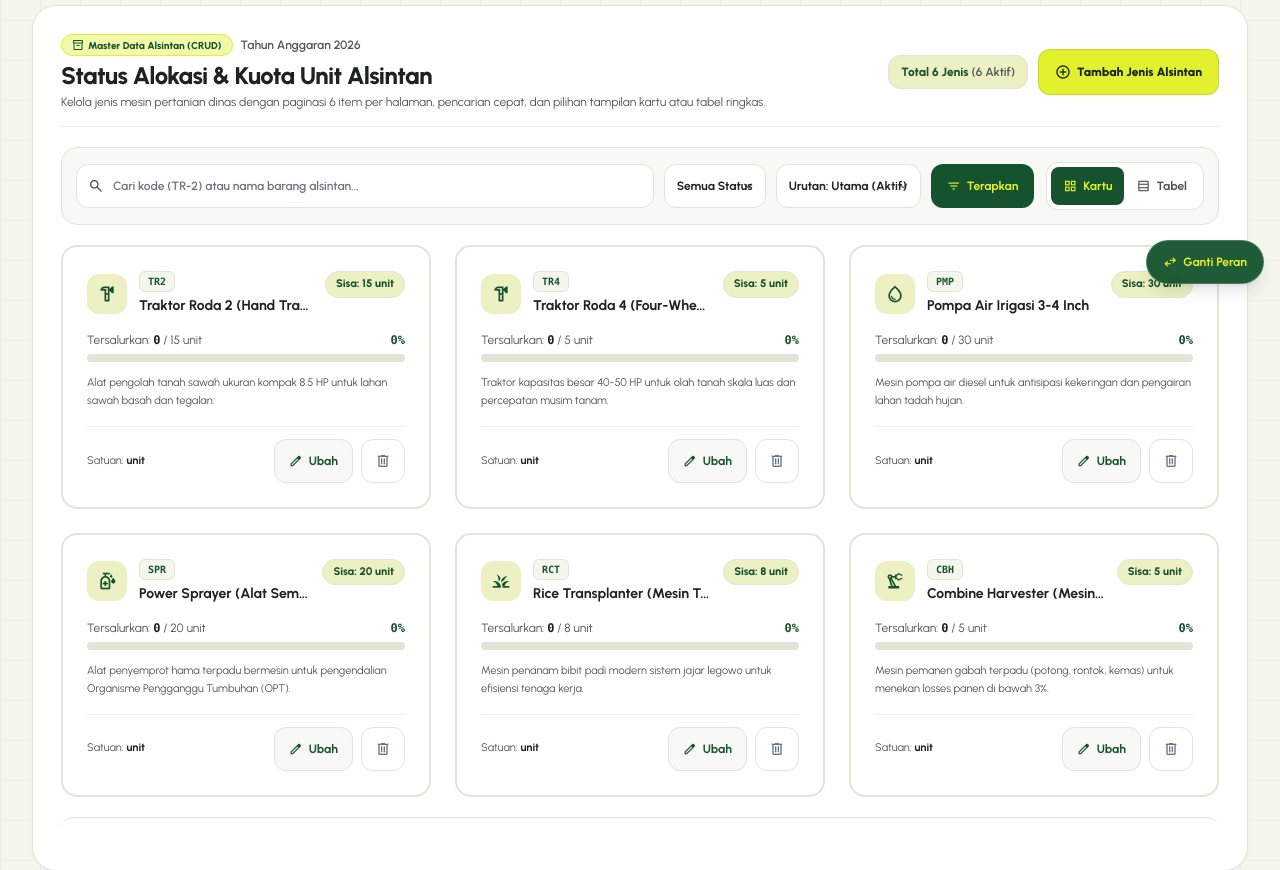
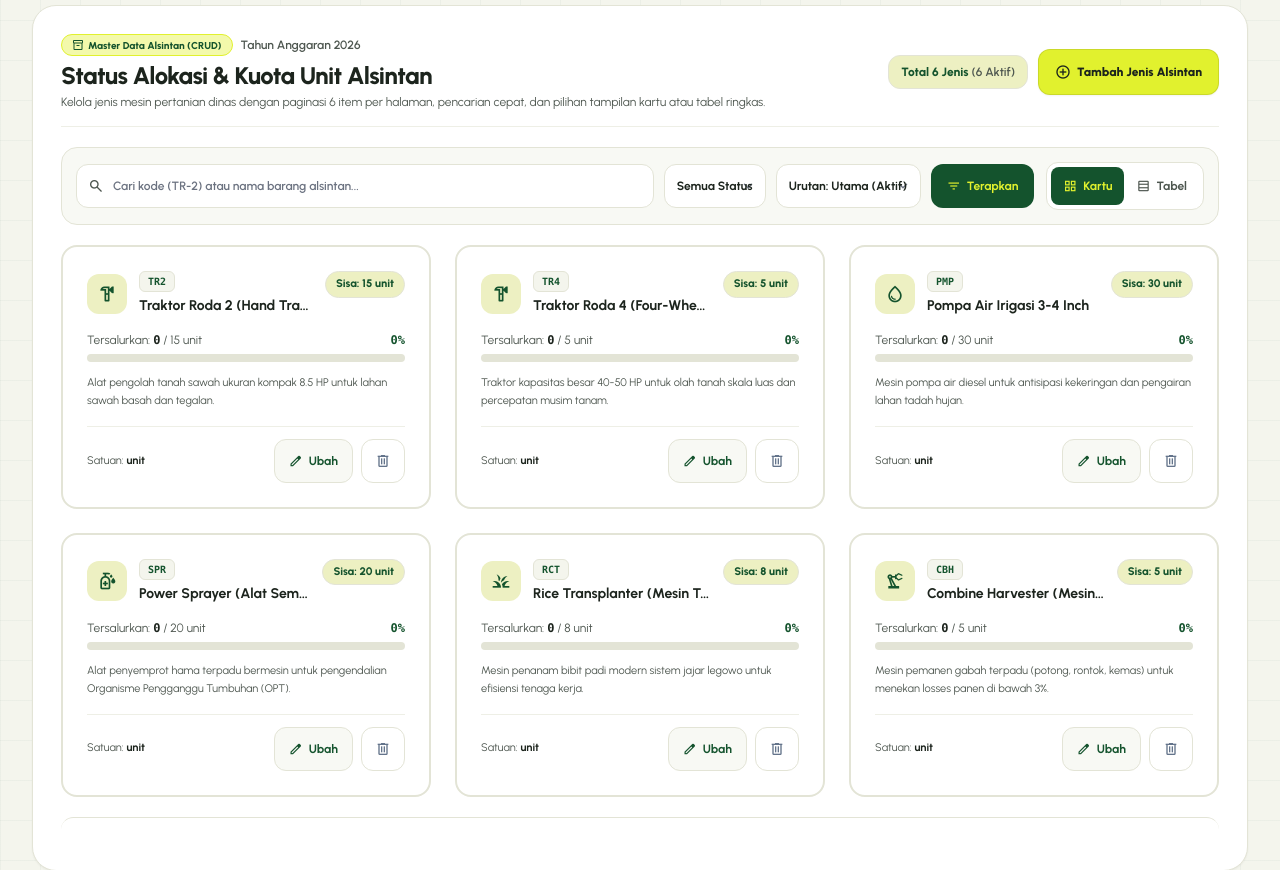
Before and after one commit to AlfathNH/PA_Project, a Laravel app: page /admin/dashboard in a window 1280 px wide. Shown: the part 500-1370 px from the top of the page. Run offline with Laravel 12, Linux system fonts and the light colour scheme; a user stored in the database is signed in; data comes from the database, SQL or seed files in the repository; data that the repository does not hold is empty; some libraries are stand-ins or nearby versions.

Commit message:
Remove floating Ganti Peran button for clean production experience

```diff
--- a/resources/views/layouts/app.blade.php
+++ b/resources/views/layouts/app.blade.php
@@ -461,35 +461,6 @@
         @endif
     @endauth
 
-    @if(app()->environment(['local', 'testing']) || config('app.debug'))
-    <!-- Floating Discreet Role Switcher (Ditempatkan di atas Bottom Bar pada layar mobile agar tidak bertumpuk) -->
-    <div x-data="{ openSwitcher: false }" @click.outside="openSwitcher = false" class="fixed @auth bottom-24 lg:bottom-4 @else bottom-4 @endauth right-4 z-40">
-        <div class="relative flex flex-col items-end">
-            <div x-show="openSwitcher" x-cloak x-transition
-                 class="flex flex-col gap-1.5 p-2 bg-obsidian/95 backdrop-blur-md rounded-2xl border border-bone-slate shadow-2xl mb-2 text-xs text-white min-w-[170px]">
-                <span class="text-[10px] uppercase font-bold tracking-wider text-celery-cream px-2 py-0.5">Simulasi Akses Peran:</span>
-                <a href="{{ route('demo.login', 'admin') }}" class="px-3 py-2 min-h-[44px] rounded-xl bg-blue-600/80 hover:bg-blue-600 flex items-center gap-1.5 font-bold transition">
-                    <span class="material-symbols-outlined text-sm">admin_panel_settings</span>
-                    Admin Dinas
-                </a>
-                <a href="{{ route('demo.login', 'kepbid') }}" class="px-3 py-2 min-h-[44px] rounded-xl bg-amber-600/85 hover:bg-amber-600 flex items-center gap-1.5 font-bold transition">
-                    <span class="material-symbols-outlined text-sm">workspace_premium</span>
-                    Kepala Bidang
-                </a>
-                <a href="{{ route('demo.login', 'poktan') }}" class="px-3 py-2 min-h-[44px] rounded-xl bg-emerald-600/80 hover:bg-emerald-600 flex items-center gap-1.5 font-bold transition">
-                    <span class="material-symbols-outlined text-sm">groups</span>
-                    Poktan Berkah
-                </a>
-            </div>
-            <button type="button" @click="openSwitcher = !openSwitcher" aria-label="Buka menu ganti peran demo"
-                    class="px-4 py-2.5 min-h-[44px] rounded-full bg-forest-dark/95 hover:bg-forest-dark text-lime-harvest border border-white/20 shadow-lg backdrop-blur-md flex items-center gap-1.5 text-xs font-bold transition">
-                <span class="material-symbols-outlined text-sm">swap_horiz</span>
-                <span>Ganti Peran</span>
-            </button>
-        </div>
-    </div>
-    @endif
-
     <!-- Global Lightweight SVG/CSS Loading Overlay (Instant Render & Smooth Fade-Out) -->
     <div id="global-3d-loader"
          class="fixed inset-0 z-[9999] bg-forest-dark/60 backdrop-blur-sm flex flex-col items-center justify-center transition-opacity duration-300 opacity-0 pointer-events-none"
```
